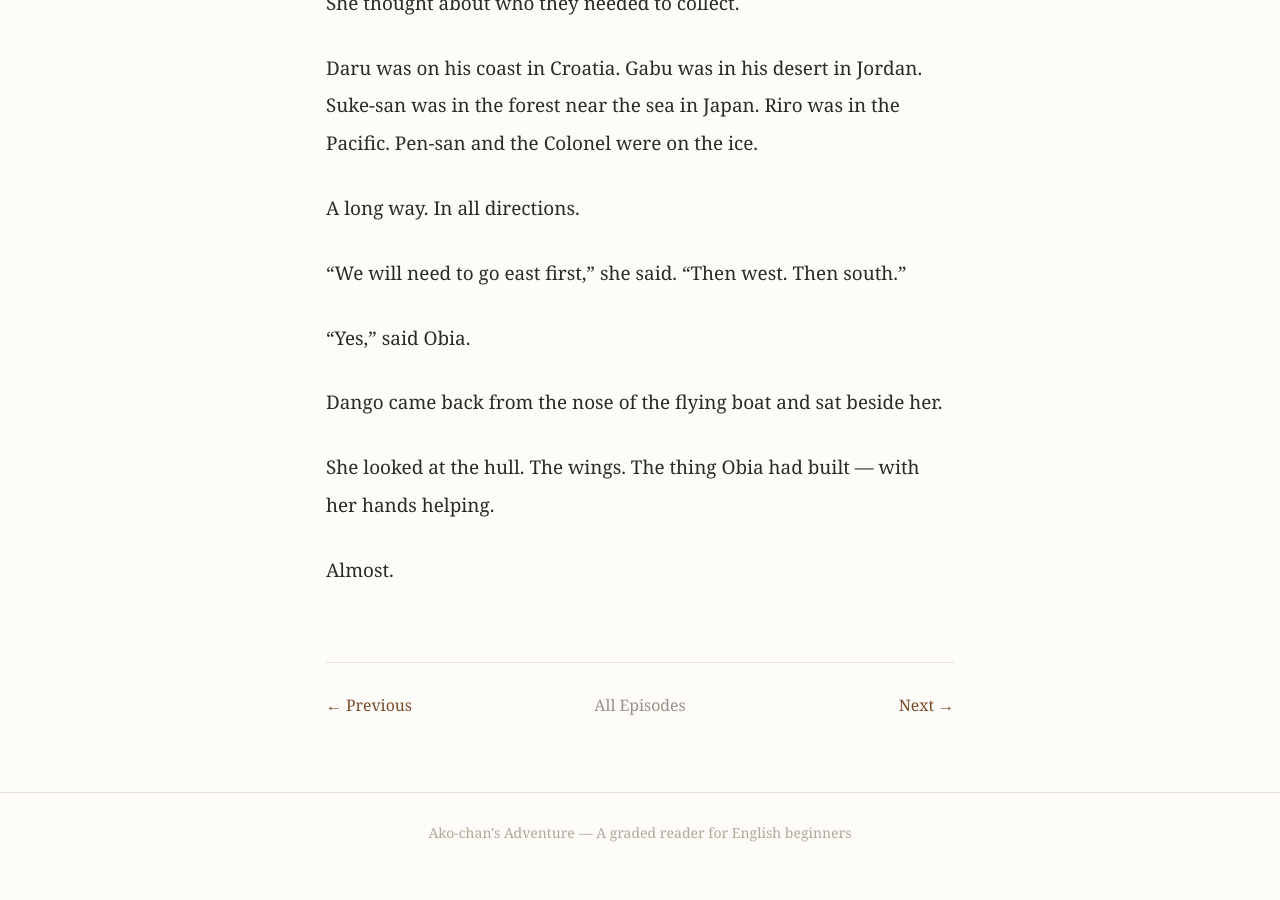
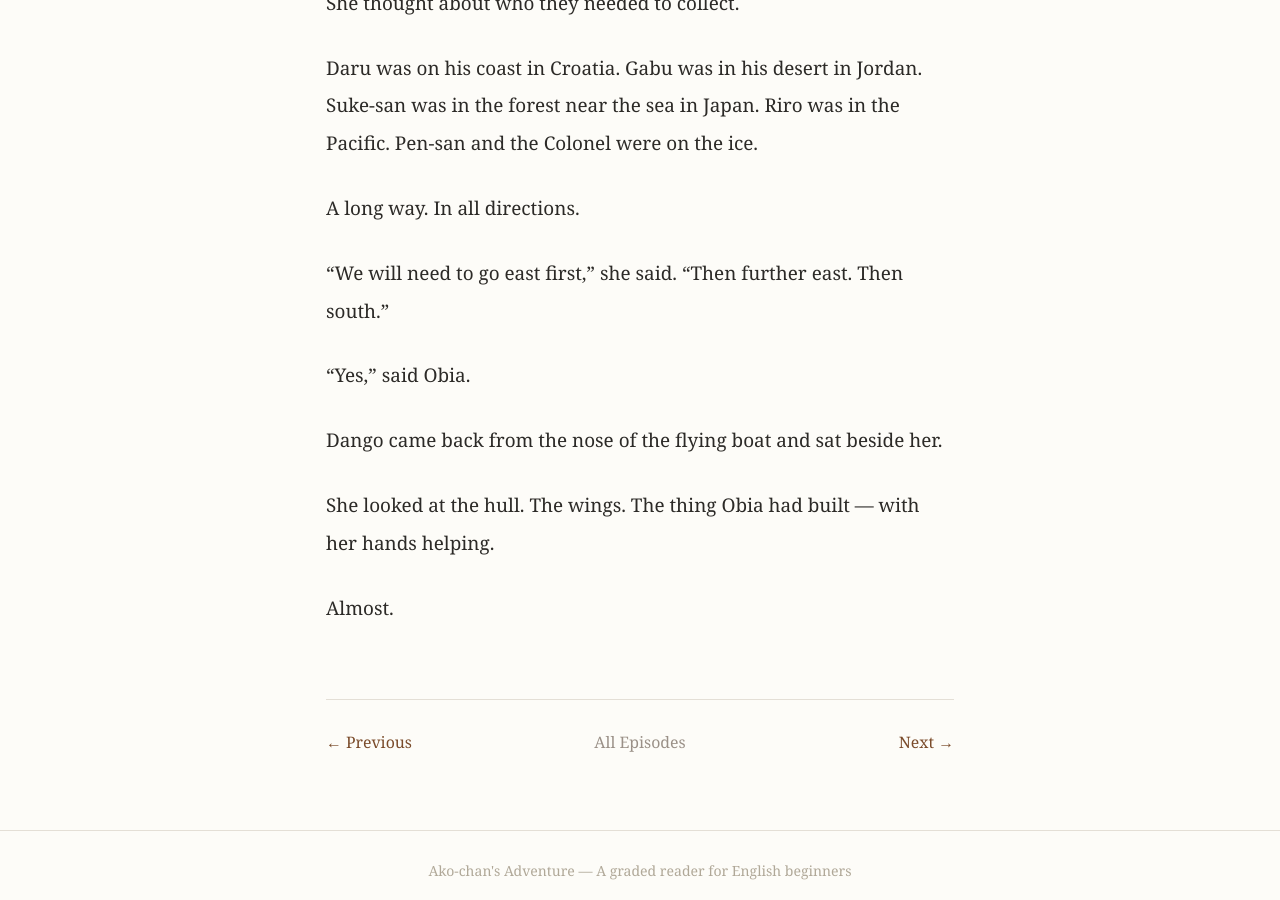
Before and after one commit to morisaki-yuichi/ako-chans-adventure, a Jekyll site: the page built from season2/chapter14/ep019.md, in a window 1280 px wide and 900 px high, scrolled down 1010 px. Built offline with Jekyll 4.4.1, drawn with Linux system fonts in a browser that asks for light colours; before the commit the page ends 1883 px from its top, so only the background shows below that.

Commit message:
Fix Ep19 — east not west from England to Japan

```diff
--- a/season2/chapter14/ep019.md
+++ b/season2/chapter14/ep019.md
@@ -32,7 +32,7 @@ Daru was on his coast in Croatia. Gabu was in his desert in Jordan. Suke-san was
 
 A long way. In all directions.
 
-"We will need to go east first," she said. "Then west. Then south."
+"We will need to go east first," she said. "Then further east. Then south."
 
 "Yes," said Obia.
 
```
Also changed, not shown: planning/timeline.md (+1 -1 lines).
